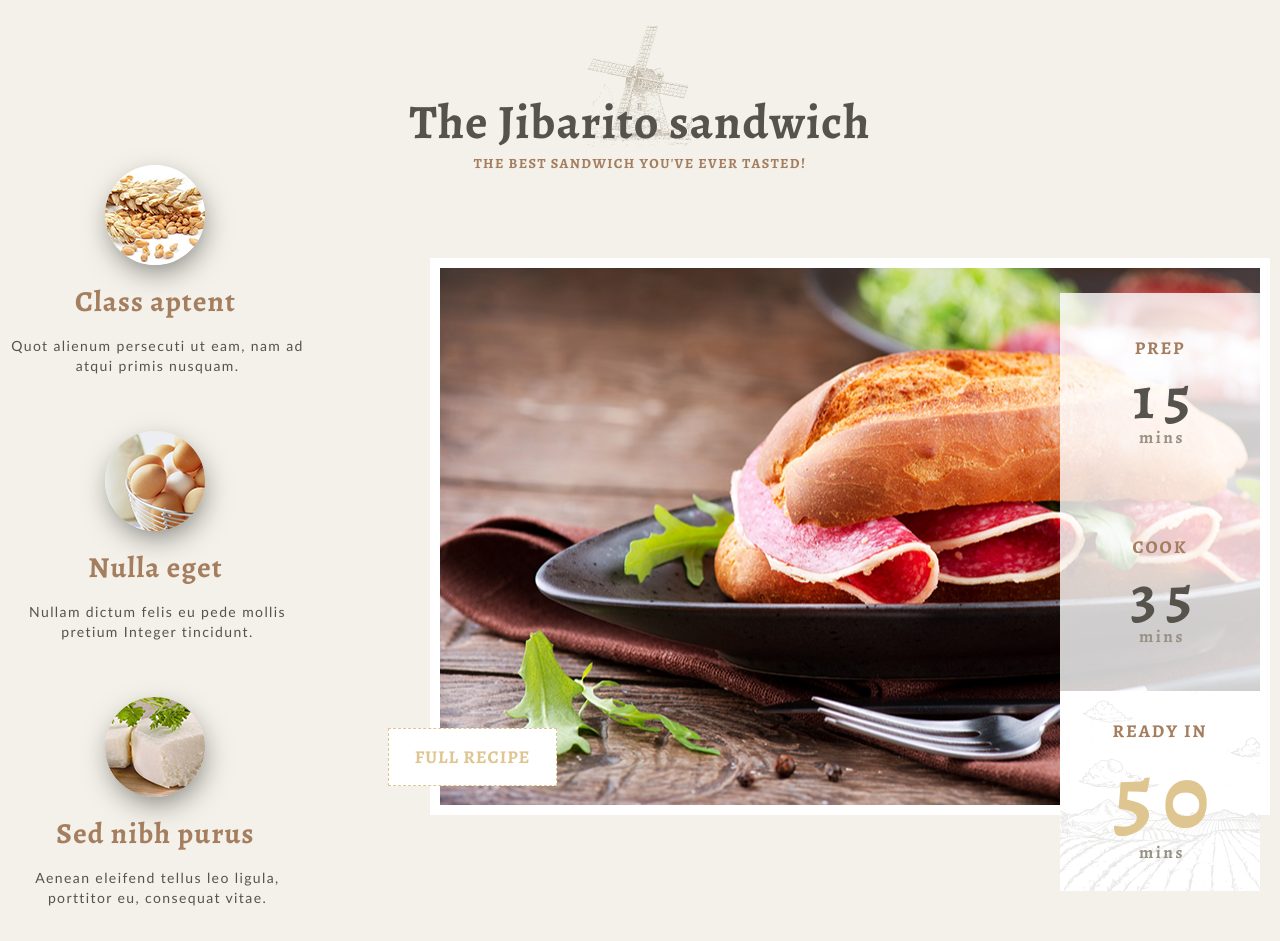
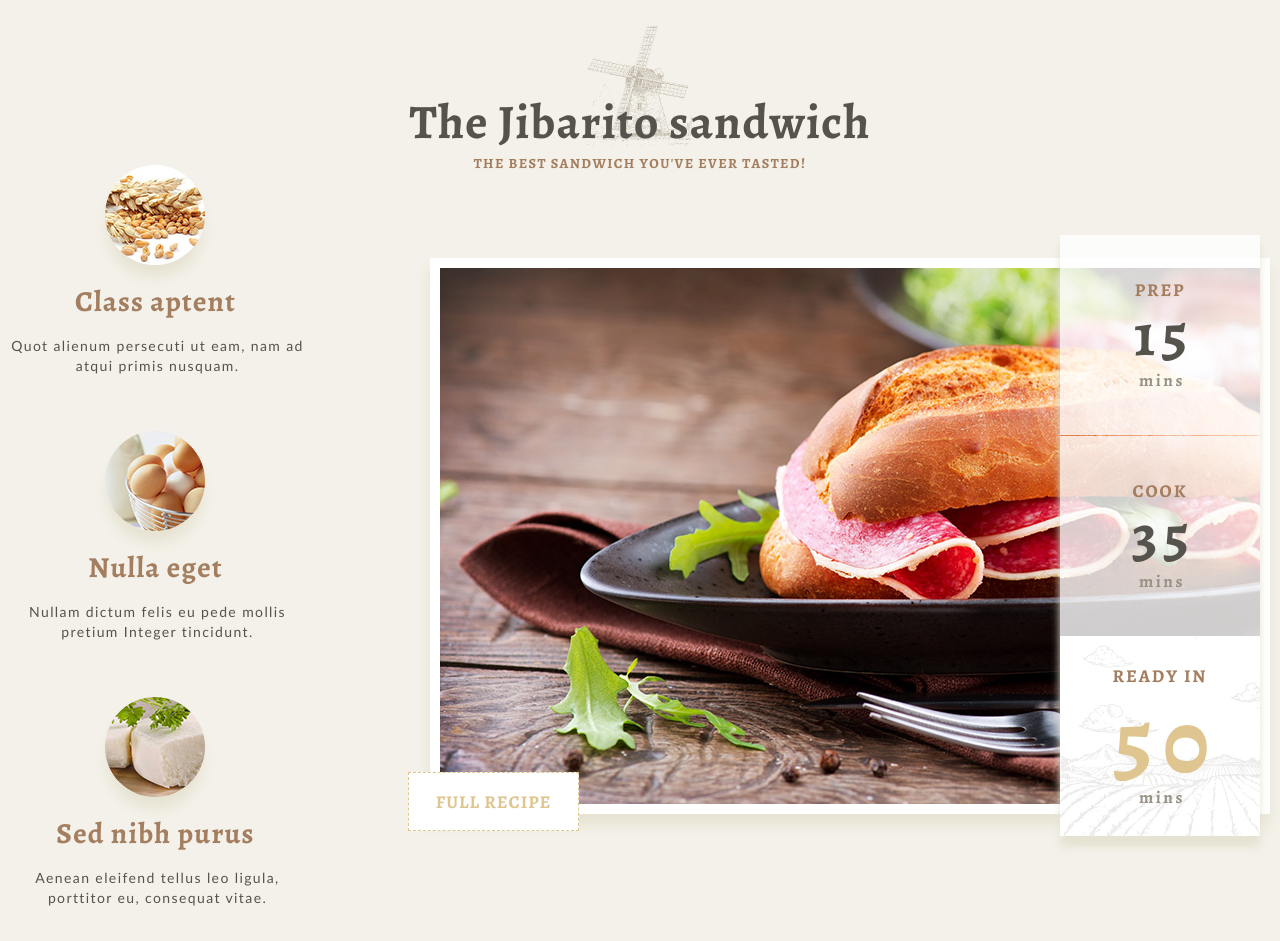
Before and after one commit to Darynalukianets/Bakery, a website: page src/index.html in a window 1280 px wide. Shown: the part 3177-4118 px from the top of the page. Drawn offline with nearby package versions, Linux system fonts and the light colour scheme; files that its build step writes are made by us from their sources; grey boxes are pictures that could not be loaded; files whose address does not match are found by name.

Commit message:
Special section styles for DesktopL & fixes in 'cook-time' component styles added

```diff
--- a/src/assets/styles/base/colors.scss
+++ b/src/assets/styles/base/colors.scss
@@ -23,3 +23,5 @@ $eggShell: #979285;
 $bone: #d5d3cb;
 // about chef name borders
 $boneAboutBorders: #d7d5ca;
+//"Special" shdows
+$lightShadow: #e7e3d3;
--- a/src/assets/styles/helpers/placeholders.scss
+++ b/src/assets/styles/helpers/placeholders.scss
@@ -25,6 +25,9 @@
 }
 
 %cook-time-item {
+  box-sizing: border-box;
+  height: 200px;
+  margin-top: 1px;
   padding: 48px 0 46px;
   background-color: rgba(255, 255, 255, 0.8);
   text-align: center;
--- a/src/components/layouts/special/special.scss
+++ b/src/components/layouts/special/special.scss
@@ -14,8 +14,9 @@
     .cook-time {
       position: relative;
       float: right;
-      top: -493px;
+      top: -552px;
       left: -10px;
+      box-shadow: 0 11px 8px 0 $lightShadow;
     }
   }
 
@@ -74,7 +75,7 @@
     margin-left: 95px;
     border-radius: 50px;
     // временное значение
-    box-shadow: 2px 10px 29px -5px rgba(0,0,0,0.5);
+    box-shadow: 0 14px 13px -2px $lightShadow;
   }
 
   .wheat {
@@ -97,9 +98,11 @@
 
   .recipe-btn {
     display: block;
-    width: 169px;
-    height: 58px;
+    width: 171px;
+    height: 59px;
     position: relative;
+    top: 45px;
+    left: 20px;
     border-color: $iconsHazelLight;
     color: $iconsHazelLight;
     background-color: $white;
@@ -111,10 +114,11 @@
     position: relative;
     float: left;
     width: 820px;
-    height: 537px;
+    height: 536px;
     top: 87px;
     left: 42px;
     border: 10px solid $white;
-    background: url(../img/special_img.jpg) center center no-repeat;
+    background: url(../img/special_img.jpg) -14px -29px no-repeat;
+    box-shadow: -1px 11px 13px 0 $lightShadow;
   }
 }
--- a/src/components/partials/cook-time.scss
+++ b/src/components/partials/cook-time.scss
@@ -17,8 +17,8 @@
   color: $h2DarkGrey;
   display: block;
   font-size: 60px;
-  letter-spacing: 10px;
-  padding: 13px 0 0 13px;
+  letter-spacing: 6px;
+  padding: 8px 0 6px 7px;
 }
 
 .cook-time-units {
```
